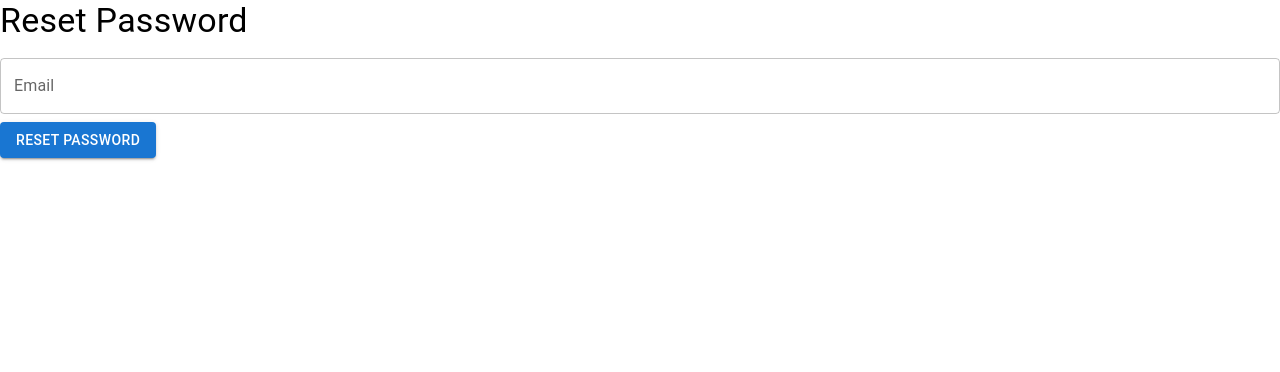
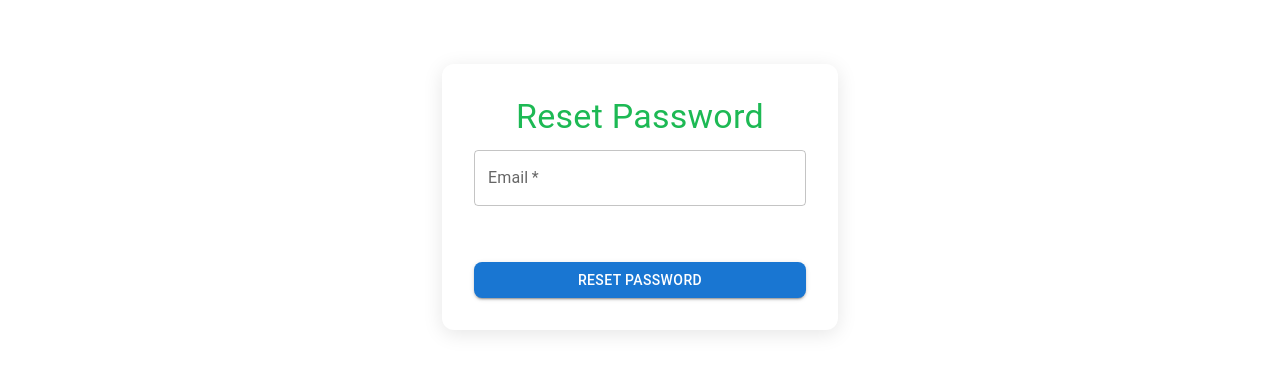
Before and after one commit to AbaraEmmanuel/GrooveTunes, a React (Create React App) app: page /reset-password in a window 1280 px wide. Shown: the top 372 px of the page. Built offline with nearby package versions, Linux system fonts and the light colour scheme; no server answers.

Commit message:
Update sign up page

```diff
--- a/src/components/HomePage.js
+++ b/src/components/HomePage.js
@@ -76,7 +76,7 @@ const HomePage = () => {
           <Box>
             <Button color="inherit" component={Link} to="/playlist">Playlist</Button>
             <Button color="inherit" component={Link} to="/search">Search</Button>
-            <Button color="inherit" onClick={() => logout()} sx={{ marginLeft: 2 }}>
+            <Button color="inherit" onClick={() => logout()} sx={{ marginLeft: 5 }}>
               Logout
             </Button>
           </Box>
--- a/src/pages/PasswordReset.js
+++ b/src/pages/PasswordReset.js
@@ -1,47 +1,53 @@
-// src/pages/PasswordReset.js
-
-import React, { useState } from "react";
-import { TextField, Button, Typography } from "@mui/material";
-import { sendPasswordResetEmail } from "firebase/auth";
-import { auth } from "../firebase";
-import { useNavigate } from "react-router-dom";
+import React, { useState } from 'react';
+import { Container, TextField, Button, Box, Typography, Paper, Alert } from '@mui/material';
+import { useNavigate } from 'react-router-dom';
+import { sendPasswordResetEmail } from 'firebase/auth';
+import { auth } from '../firebase';
 
 const PasswordReset = () => {
-  const [email, setEmail] = useState("");
-  const [message, setMessage] = useState("");
-  const [error, setError] = useState("");
+  const [email, setEmail] = useState('');
+  const [message, setMessage] = useState('');
+  const [error, setError] = useState('');
   const navigate = useNavigate();
 
   const handlePasswordReset = async (e) => {
     e.preventDefault();
     try {
       await sendPasswordResetEmail(auth, email);
-      setMessage("Password reset email sent!");
-      setTimeout(() => navigate("/login"), 3000); // Redirect after 3 seconds
+      setMessage('Password reset email sent!');
+      setTimeout(() => navigate('/login'), 3000); // Redirect after 3 seconds
     } catch (err) {
-      setError(err.message);
+      setError('Failed to send password reset email. Please try again.');
     }
   };
 
   return (
-    <div>
-      <Typography variant="h4">Reset Password</Typography>
-      {message && <Typography color="success">{message}</Typography>}
-      {error && <Typography color="error">{error}</Typography>}
+    <Container component="main" maxWidth="xs" sx={{ mt: 8, mb: 4 }}>
+      <Paper elevation={3} sx={{ padding: 4, borderRadius: '12px', boxShadow: '0 4px 20px rgba(0, 0, 0, 0.1)' }}>
+        <Typography variant="h4" component="h1" align="center" gutterBottom sx={{ color: '#1DB954' }}>
+          Reset Password
+        </Typography>
+        {message && <Alert severity="success" sx={{ mb: 2 }}>{message}</Alert>}
+        {error && <Alert severity="error" sx={{ mb: 2 }}>{error}</Alert>}
         <form onSubmit={handlePasswordReset}>
+          <Box mb={3}>
             <TextField
               label="Email"
               type="email"
+              variant="outlined"
               fullWidth
+              required
               value={email}
               onChange={(e) => setEmail(e.target.value)}
-          margin="normal"
+              sx={{ mb: 2 }}
             />
-        <Button variant="contained" color="primary" type="submit">
+          </Box>
+          <Button type="submit" variant="contained" color="primary" fullWidth sx={{ mt: 2, borderRadius: '8px' }}>
             Reset Password
           </Button>
         </form>
-    </div>
+      </Paper>
+    </Container>
   );
 };
 
--- a/src/pages/SignUp.js
+++ b/src/pages/SignUp.js
@@ -17,7 +17,7 @@ const SignUp = () => {
       await createUserWithEmailAndPassword(auth, email, password);
       navigate("/login");
     } catch (err) {
-      setError('Failed to create an account. Please try again.');
+      setError('SIGNUP FAILED Ensure your password is 6 characters or more.');
     }
   };
 
```
Lines whose indentation alone changed are shown as unchanged.
